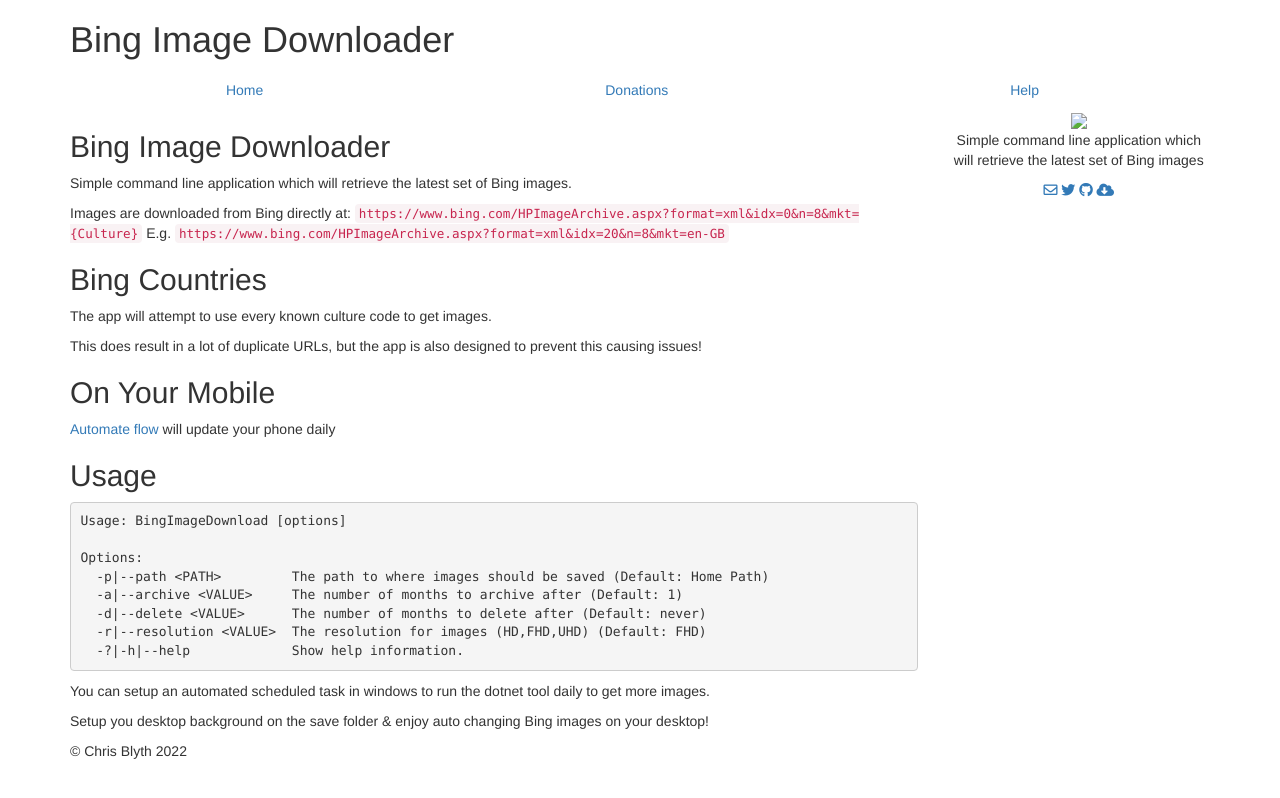
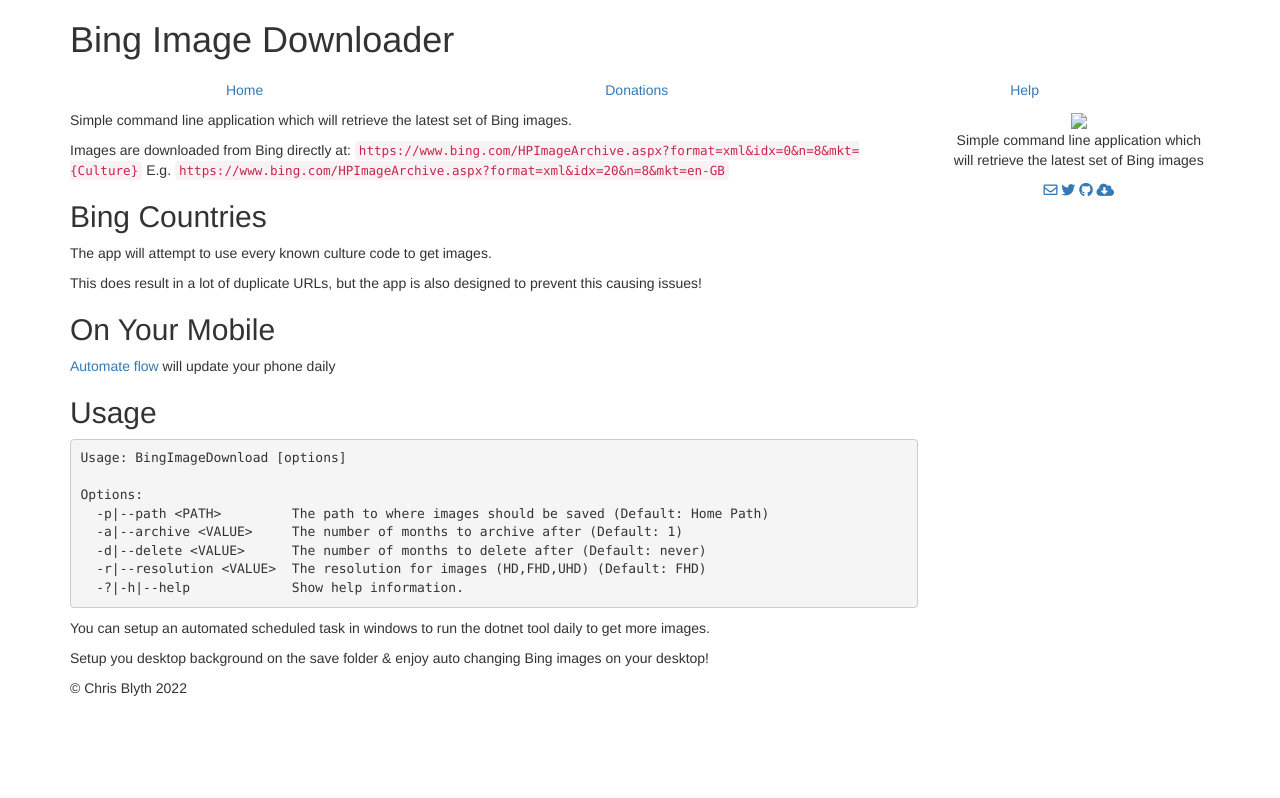
Before and after one commit to BlythMeister/BingImageDownload, a Jekyll site: the page built from docs/index.md, in a window 1280 px wide. Shown: the top 798 px of the page. Built offline with Jekyll 4.4.1, drawn with Linux system fonts in a browser that asks for light colours; nearby versions of some CDN libraries.

Commit message:
Remove duplicate heading

```diff
--- a/docs/index.md
+++ b/docs/index.md
@@ -2,8 +2,6 @@
 title: Home
 description: "Simple command line application which will retrieve the latest set of Bing images."
 ---
-
-## Bing Image Downloader
 
 Simple command line application which will retrieve the latest set of Bing images.
 
```
